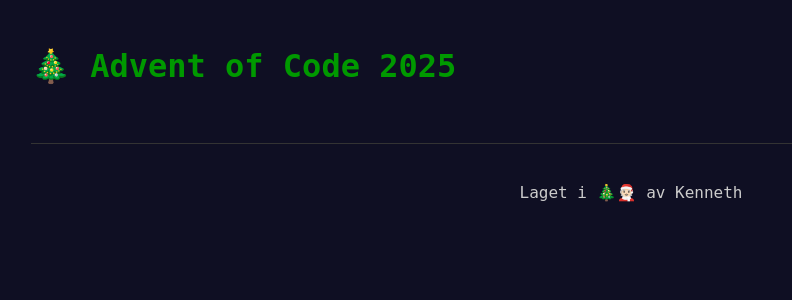
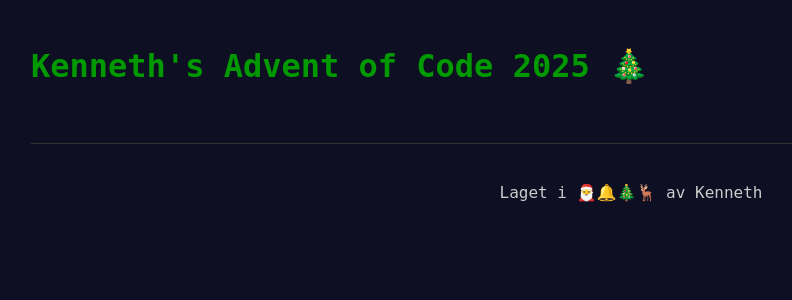
Before and after one commit to kschulst/advent-of-code-2025, a Django app: template src/aoc2025/web/templates/base.html in a window 1280 px wide. Shown: the top 300 px of the page, without its empty margins (9-801 px from the left). Run offline with Django 5.2, Linux system fonts and the light colour scheme; the template is opened without the code that fills it, so the values that code supplies are empty.

Commit message:
Update header and footer text

```diff
--- a/src/aoc2025/web/templates/base.html
+++ b/src/aoc2025/web/templates/base.html
@@ -105,7 +105,7 @@
 </head>
 <body>
     <header>
-        <h1><a href="/">🎄 Advent of Code 2025</a></h1>
+        <h1><a href="/">Kenneth's Advent of Code 2025 🎄</a></h1>
     </header>
 
     <main>
@@ -113,7 +113,7 @@
     </main>
 
     <footer style="margin-top: 50px; padding-top: 20px; border-top: 1px solid #333; text-align: center;">
-        <p>Laget i 🎄🧑🏻‍🎄 av Kenneth</p>
+        <p>Laget i 🎅🔔🎄🦌 av Kenneth</p>
     </footer>
 
     {% block extra_js %}{% endblock %}
```
